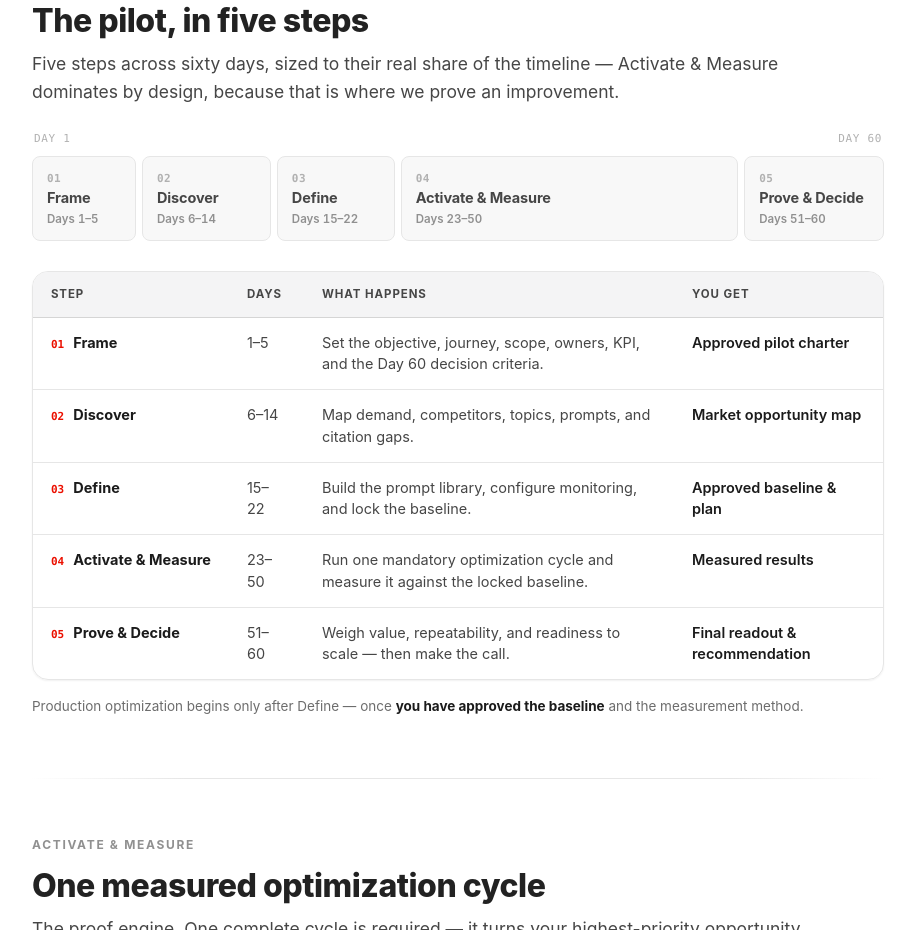
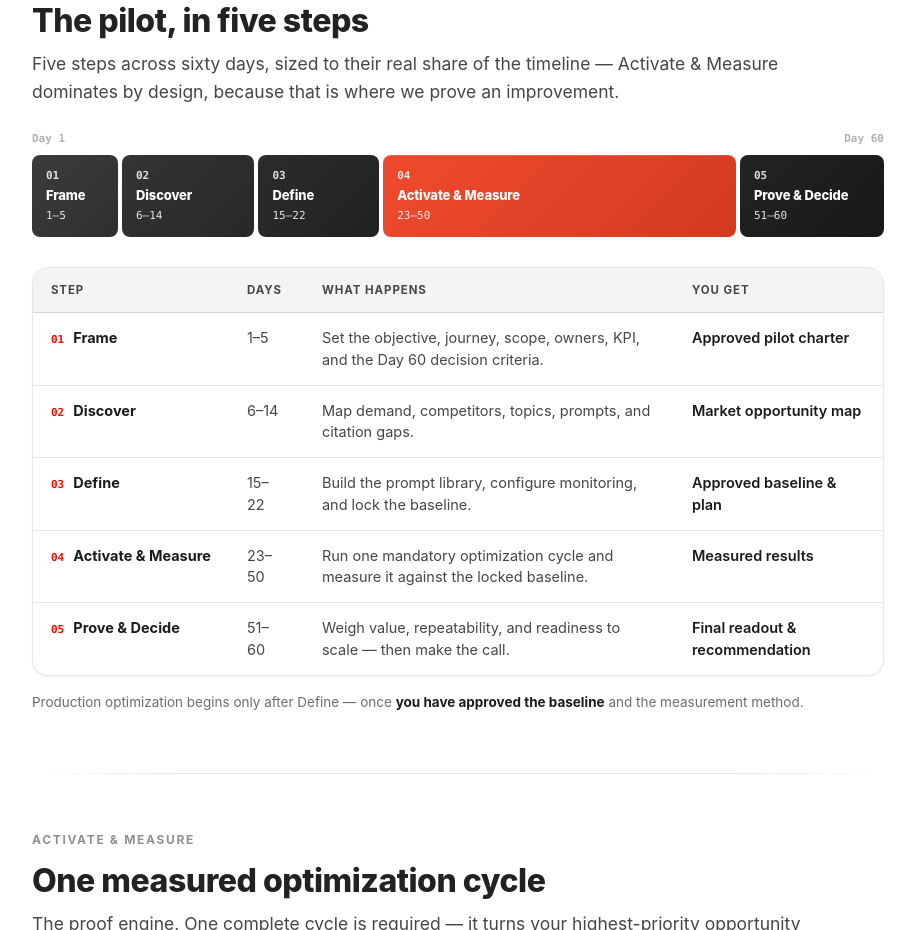
Before and after one commit to lbaoyu/eds-test, a website: page docs/abv/trial/abv-pilot-one-page.html in a window 1280 px wide. Shown: the part 1230-2160 px from the top of the page, without its empty margins (332-1247 px from the left). Drawn offline with Linux system fonts and the light colour scheme.

Commit message:
Update abv-pilot-one-page.html

```diff
--- a/docs/abv/trial/abv-pilot-one-page.html
+++ b/docs/abv/trial/abv-pilot-one-page.html
@@ -104,27 +104,20 @@ tbody tr:hover td{background:var(--gray-100);}
 .cap-name{font-weight:700;color:var(--ink);width:34%;}
 .cmp-name{font-weight:700;color:var(--ink);width:26%;}
 
-/* ---- interactive timeline / phase explorer ---- */
-.timeline-wrap{margin:2px 0 30px;}
-.tl-scale{display:flex;justify-content:space-between;font-family:var(--mono);font-size:11px;letter-spacing:.06em;color:var(--gray-400);margin:0 2px 8px;text-transform:uppercase;}
-.timeline{display:flex;gap:6px;padding:0;margin:0;}
-.tl-seg{appearance:none;-webkit-appearance:none;cursor:pointer;text-align:left;font-family:inherit;
-  background:var(--gray-100);border:1px solid var(--border);border-radius:var(--radius-sm);
-  padding:13px 14px 12px;min-width:104px;display:flex;flex-direction:column;gap:3px;
-  transition:background .15s,border-color .15s,box-shadow .15s,transform .15s;position:relative;overflow:hidden;}
-.tl-seg::before{content:"";position:absolute;left:0;right:0;bottom:0;height:3px;background:transparent;transition:background .15s;}
-.tl-seg .tl-num{font-family:var(--mono);font-size:11px;font-weight:700;color:var(--gray-400);letter-spacing:.04em;transition:color .15s;}
-.tl-seg .tl-name{font-size:14.5px;font-weight:700;color:var(--gray-700);letter-spacing:-.01em;line-height:1.15;transition:color .15s;}
-.tl-seg .tl-days{font-size:11.5px;font-weight:600;color:var(--gray-500);font-variant-numeric:tabular-nums;}
-.tl-seg:hover{background:#fff;border-color:var(--border-strong);box-shadow:var(--shadow-sm);}
-.tl-seg:hover .tl-name{color:var(--ink);}
-.tl-seg:focus-visible{outline:2px solid var(--focus-ring);outline-offset:2px;}
-.tl-seg.active{background:var(--s2-blue-tint-faint);border-color:var(--s2-blue);box-shadow:0 0 0 1px var(--s2-blue) inset;}
-.tl-seg.active::before{background:linear-gradient(90deg,var(--s2-blue),var(--s2-blue-down));}
-.tl-seg.active .tl-num{color:var(--adobe-red);}
-.tl-seg.active .tl-name{color:var(--s2-blue-active);}
-.tl-seg.active .tl-days{color:var(--s2-blue-down);}
-@media(max-width:720px){.timeline{overflow-x:auto;scrollbar-width:none;}.timeline::-webkit-scrollbar{display:none;}.tl-seg{flex:0 0 auto!important;min-width:130px;}}
+/* ---- proportional 60-day timeline (dark-filled segments) ---- */
+.timeline{margin:6px 0 30px;}
+.tl-axis{display:flex;justify-content:space-between;font-family:var(--mono);font-size:11px;color:var(--gray-400);font-weight:700;margin:0 0 7px;}
+.tl-bar{display:flex;gap:4px;align-items:stretch;}
+.tl-seg{border-radius:var(--radius-sm);padding:12px 14px;color:#fff;display:flex;flex-direction:column;gap:4px;min-width:0;overflow:hidden;}
+.tl-seg .tl-n{font-family:var(--mono);font-size:11px;font-weight:700;opacity:.85;}
+.tl-seg .tl-name{font-size:13px;font-weight:800;line-height:1.15;letter-spacing:-.01em;}
+.tl-seg .tl-days{font-size:11px;opacity:.88;font-family:var(--mono);}
+.tl-frame{background:linear-gradient(135deg,#3c3c3c,#2f2f2f);}
+.tl-discover{background:linear-gradient(135deg,#343434,#282828);}
+.tl-define{background:linear-gradient(135deg,#2c2c2c,#212121);}
+.tl-activate{background:linear-gradient(135deg,var(--coral-1),#d23a20);box-shadow:inset 0 1px 0 rgba(255,255,255,.14);}
+.tl-prove{background:linear-gradient(135deg,#232323,#181818);}
+@media(max-width:720px){.tl-bar{flex-direction:column;}}
 
 .phase-panel{border:1px solid var(--border);border-radius:var(--radius);background:var(--bg-base);box-shadow:var(--shadow);padding:26px 28px 8px;animation:fade .28s ease;}
 @keyframes fade{from{opacity:0;transform:translateY(4px);}to{opacity:1;transform:none;}}
@@ -295,9 +288,6 @@ section{scroll-margin-top:20px; padding-bottom:60px;}
 section + section{padding-top:56px;}
 .lede{margin:0 0 24px;}
 
-/* static (non-interactive) proportional timeline */
-.timeline .tl-seg{cursor:default;}
-.timeline .tl-seg:hover{background:var(--gray-100); border-color:var(--border); box-shadow:none;}
 .op-note{font-size:13.5px; color:var(--gray-600); margin:16px 0 0;}
 .op-note strong{color:var(--ink); font-weight:700;}
 .cap-line{font-size:14px; color:var(--gray-600); margin:20px 0 0; line-height:1.55;}
@@ -371,14 +361,14 @@ section + section{padding-top:56px;}
     <h2>The pilot, in five steps</h2>
     <p class="lede">Five steps across sixty days, sized to their real share of the timeline &mdash; Activate &amp; Measure dominates by design, because that is where we prove an improvement.</p>
 
-    <div class="timeline-wrap">
-      <div class="tl-scale"><span>Day 1</span><span>Day 60</span></div>
-      <div class="timeline" aria-label="Pilot steps">
-        <div class="tl-seg" style="flex:5 1 0;"><span class="tl-num">01</span><span class="tl-name">Frame</span><span class="tl-days">Days 1&ndash;5</span></div>
-        <div class="tl-seg" style="flex:9 1 0;"><span class="tl-num">02</span><span class="tl-name">Discover</span><span class="tl-days">Days 6&ndash;14</span></div>
-        <div class="tl-seg" style="flex:8 1 0;"><span class="tl-num">03</span><span class="tl-name">Define</span><span class="tl-days">Days 15&ndash;22</span></div>
-        <div class="tl-seg" style="flex:28 1 0;"><span class="tl-num">04</span><span class="tl-name">Activate &amp; Measure</span><span class="tl-days">Days 23&ndash;50</span></div>
-        <div class="tl-seg" style="flex:10 1 0;"><span class="tl-num">05</span><span class="tl-name">Prove &amp; Decide</span><span class="tl-days">Days 51&ndash;60</span></div>
+    <div class="timeline" aria-label="Pilot steps">
+      <div class="tl-axis"><span>Day 1</span><span>Day 60</span></div>
+      <div class="tl-bar">
+        <div class="tl-seg tl-frame" style="flex:5 1 0;"><span class="tl-n">01</span><span class="tl-name">Frame</span><span class="tl-days">1&ndash;5</span></div>
+        <div class="tl-seg tl-discover" style="flex:9 1 0;"><span class="tl-n">02</span><span class="tl-name">Discover</span><span class="tl-days">6&ndash;14</span></div>
+        <div class="tl-seg tl-define" style="flex:8 1 0;"><span class="tl-n">03</span><span class="tl-name">Define</span><span class="tl-days">15&ndash;22</span></div>
+        <div class="tl-seg tl-activate" style="flex:28 1 0;"><span class="tl-n">04</span><span class="tl-name">Activate &amp; Measure</span><span class="tl-days">23&ndash;50</span></div>
+        <div class="tl-seg tl-prove" style="flex:10 1 0;"><span class="tl-n">05</span><span class="tl-name">Prove &amp; Decide</span><span class="tl-days">51&ndash;60</span></div>
       </div>
     </div>
 
```
